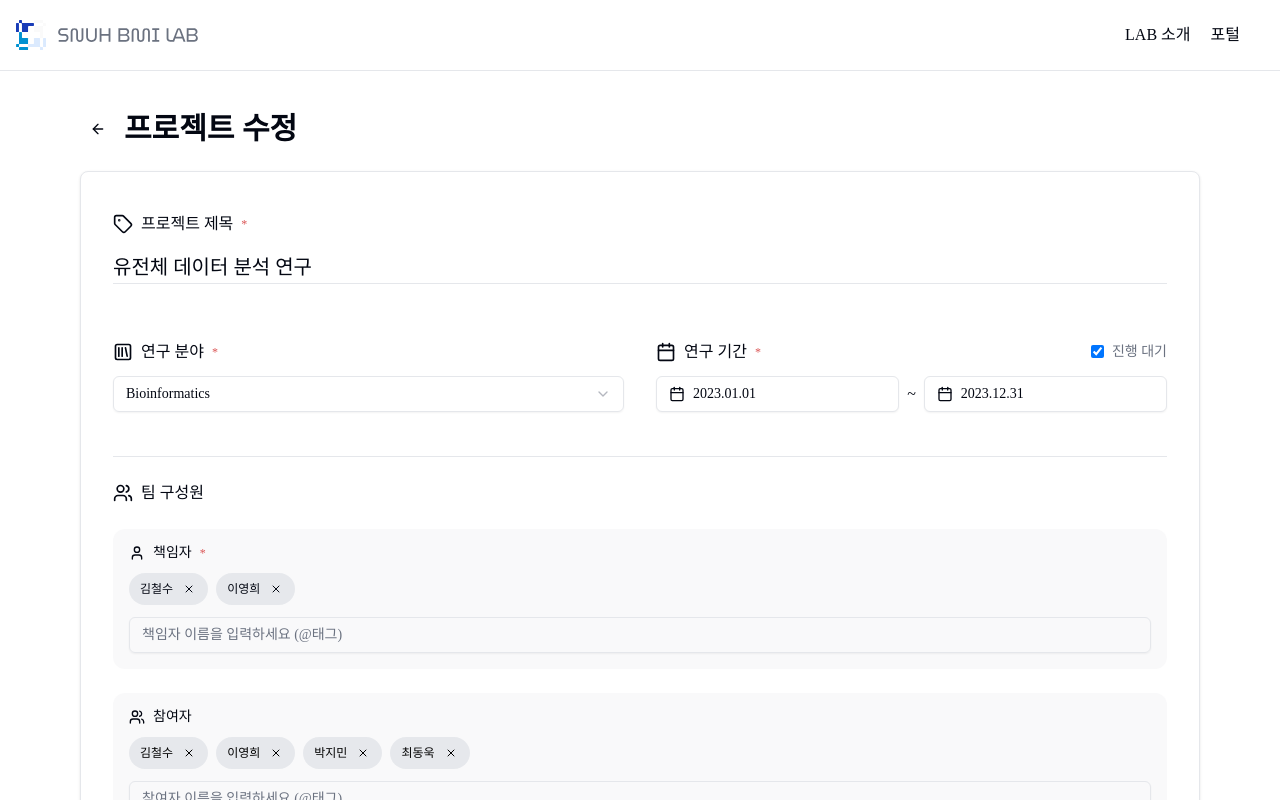
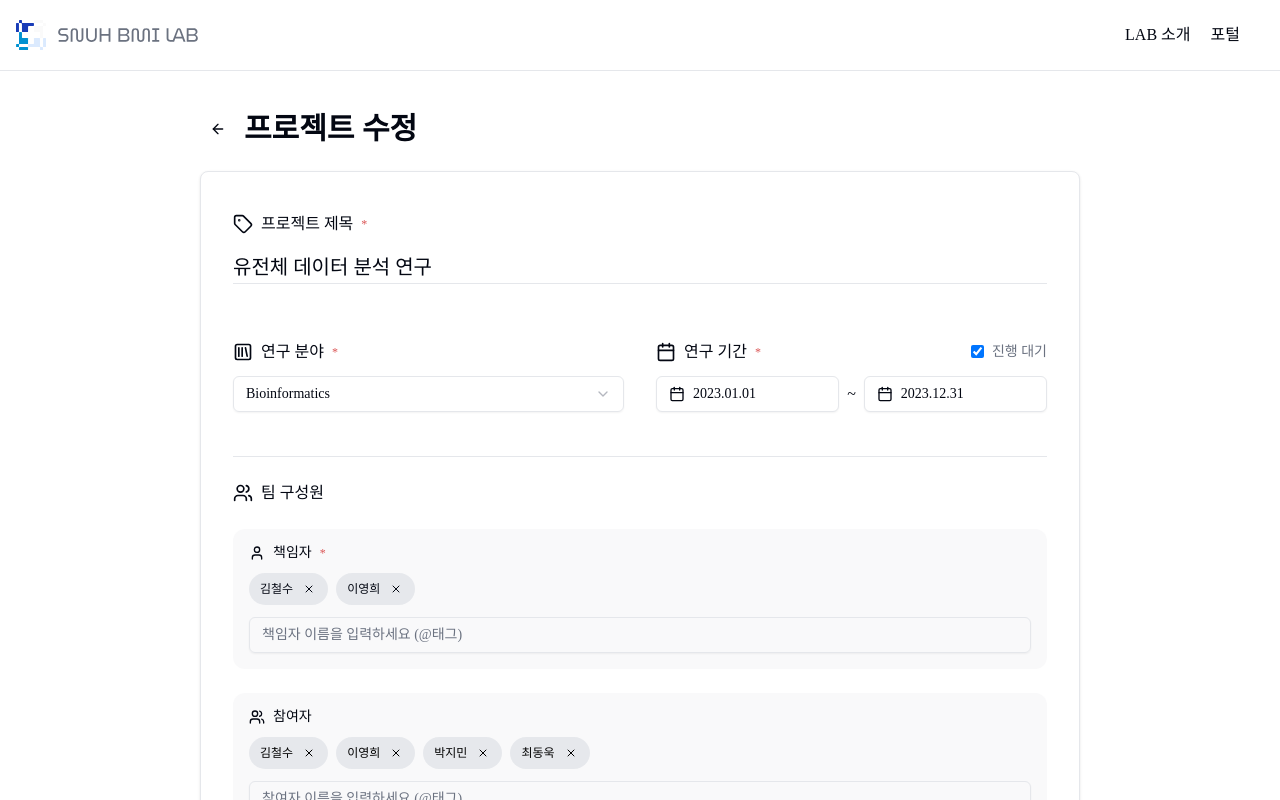
Before and after one commit to SNUH-BMI-LAB-Web-Project/snuh-bmilab-web-client, a Next.js app: page /researches/projects/1/edit in a window 1280 px wide. Built offline with nearby package versions, Linux system fonts and the light colour scheme; a web font is replaced by a local one.

Commit message:
refactor: 타입 파일 이름변경에 따른 import 수정

```diff
--- a/src/app/(header)/(side-bar)/researches/projects/[id]/edit/page.tsx
+++ b/src/app/(header)/(side-bar)/researches/projects/[id]/edit/page.tsx
@@ -4,7 +4,7 @@ import { useRouter } from 'next/navigation';
 import { ProjectForm } from '@/components/researches/projects/project-form';
 import { Button } from '@/components/ui/button';
 import { ArrowLeft } from 'lucide-react';
-import { Project, ResearchCategory, ResearchStatus } from '@/types/project';
+import { Project, ProjectCategory, ResearchStatus } from '@/types/researches';
 
 // 임시 데이터
 const project = {
@@ -15,7 +15,7 @@ const project = {
     '본 연구는 최신 생물정보학 기술을 활용하여 유전체 데이터를 분석하고 질병 관련 유전자 변이를 식별하는 것을 목표로 합니다.\n\n한국인 유전체 데이터의 특성을 고려한 분석 모델 개발에 중점을 두고 있으며, 대규모 유전체 데이터 기반 머신러닝 모델을 개발하고 임상 검증을 설계합니다.',
   startDate: '2023-01-01',
   endDate: '2023-12-31',
-  category: 'Bioinformatics' as ResearchCategory,
+  category: 'Bioinformatics' as ProjectCategory,
   status: '진행 중' as ResearchStatus,
   createdAt: '2023-01-01T09:00:00Z',
   updatedAt: '2023-05-01T10:00:00Z',
@@ -39,7 +39,7 @@ export default function EditProject({ params }: { params: { id: string } }) {
   };
 
   return (
-    <div className="container">
+    <div className="flex flex-col px-30">
       <div className="mb-6 flex items-center">
         <Button
           variant="ghost"
--- a/src/app/(header)/(side-bar)/researches/projects/new/page.tsx
+++ b/src/app/(header)/(side-bar)/researches/projects/new/page.tsx
@@ -4,7 +4,7 @@ import { useRouter } from 'next/navigation';
 import { ProjectForm } from '@/components/researches/projects/project-form';
 import { Button } from '@/components/ui/button';
 import { ArrowLeft } from 'lucide-react';
-import { Project } from '@/types/project';
+import { Project } from '@/types/researches';
 
 export default function NewProject() {
   const router = useRouter();
@@ -17,7 +17,7 @@ export default function NewProject() {
   };
 
   return (
-    <div className="container">
+    <div className="flex flex-col px-30">
       <div className="mb-6 flex items-center">
         <Button
           variant="ghost"
```
